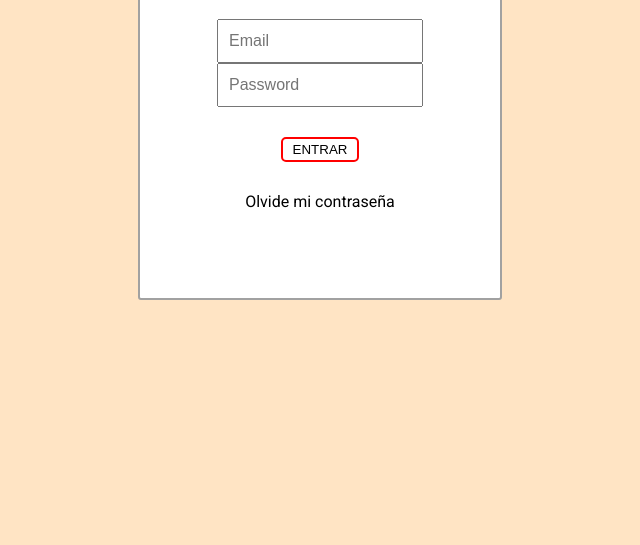
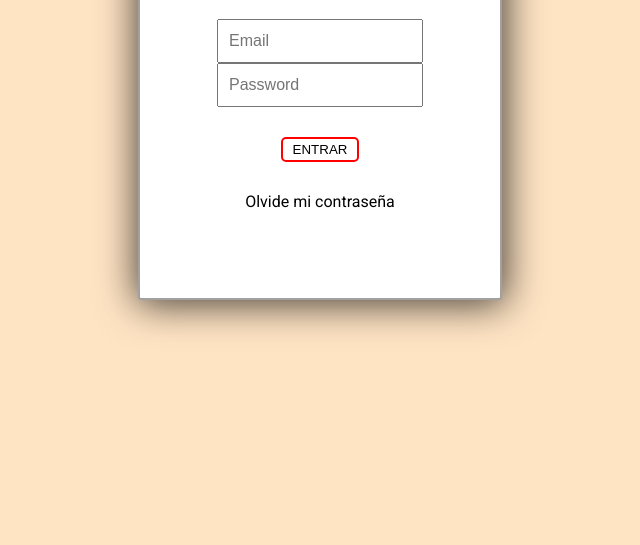
Before and after one commit to fedespinoza/login, a plain HTML site: page index.html in a window 1280 px wide. Shown: the part 255-800 px from the top of the page, without its empty margins (320-960 px from the left). Drawn offline with Linux system fonts and the light colour scheme.

Commit message:
Agregue sombra al header

```diff
--- a/styles.css
+++ b/styles.css
@@ -12,6 +12,7 @@ header{
     margin: 4% auto;
     border: 2px solid #a1a1a1;
     border-radius: 3px;
+    box-shadow: 1px 2px 39px 2px rgba(0,0,0,0.75);
 }
 
 .imagen{
```
